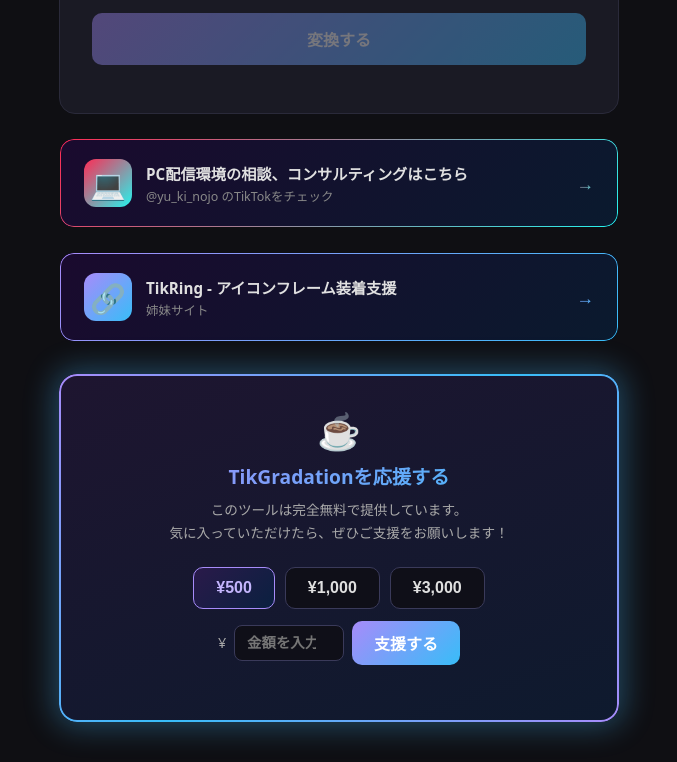
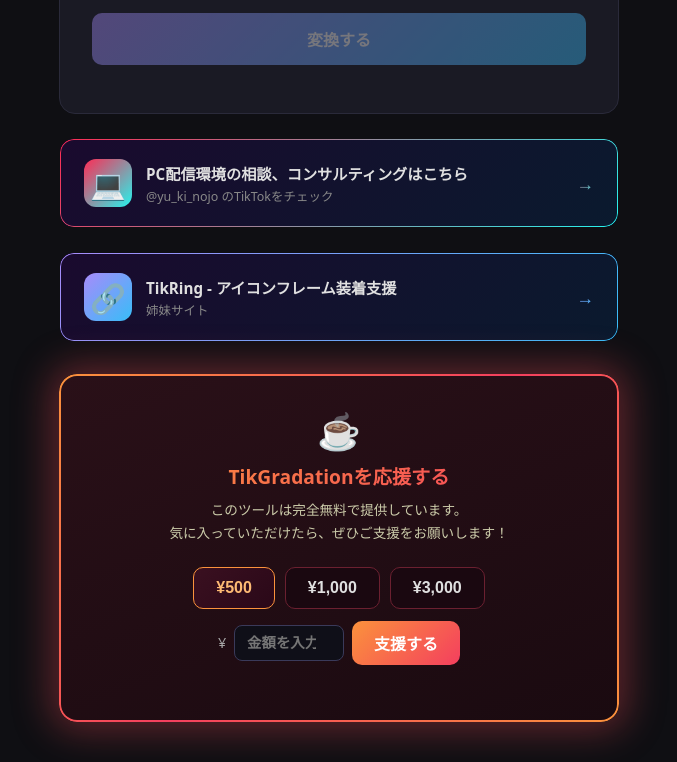
Before and after one commit to graphica-live/TikGradation, a website: page public/index.html in a window 1280 px wide. Both pictures are taken after a click on the button "¥500". Shown: the part 685-1447 px from the top of the page, without its empty margins (301-978 px from the left). Drawn offline with Linux system fonts and the light colour scheme.

Commit message:
Donate: change to warm orange-pink accent color

```diff
--- a/public/index.html
+++ b/public/index.html
@@ -201,14 +201,14 @@
 
     /* ─── 寄付カード ─────────────────────────────────────── */
     @keyframes donate-glow {
-      0%,100% { box-shadow: 0 0 18px 2px rgba(167,139,250,0.25); }
-      50%      { box-shadow: 0 0 32px 6px rgba(56,189,248,0.35); }
+      0%,100% { box-shadow: 0 0 22px 4px rgba(251,146,60,0.30); }
+      50%      { box-shadow: 0 0 40px 10px rgba(244,63,94,0.35); }
     }
     .donate-card {
       margin-top: 32px;
       width: 100%;
       max-width: 560px;
-      background: linear-gradient(160deg, #1e1530 0%, #0e1a2e 100%);
+      background: linear-gradient(160deg, #2a1018 0%, #1a0a10 100%);
       border-radius: 18px;
       padding: 32px 32px 28px;
       text-align: center;
@@ -221,7 +221,7 @@
       inset: 0;
       border-radius: 18px;
       padding: 2px;
-      background: linear-gradient(135deg, #a78bfa, #38bdf8, #a78bfa);
+      background: linear-gradient(135deg, #fb923c, #f43f5e, #fb923c);
       -webkit-mask: linear-gradient(#fff 0 0) content-box, linear-gradient(#fff 0 0);
       -webkit-mask-composite: xor;
       mask-composite: exclude;
@@ -234,14 +234,14 @@
     .donate-title {
       font-size: 1.2rem;
       font-weight: 800;
-      background: linear-gradient(135deg, #a78bfa, #38bdf8);
+      background: linear-gradient(135deg, #fb923c, #f43f5e);
       -webkit-background-clip: text;
       -webkit-text-fill-color: transparent;
       margin-bottom: 8px;
     }
     .donate-sub {
       font-size: 0.85rem;
-      color: #aaa;
+      color: #cca;
       margin-bottom: 22px;
       line-height: 1.7;
     }
@@ -253,9 +253,9 @@
     }
     .donate-btn {
       padding: 11px 22px;
-      border: 1.5px solid #3a3a5a;
+      border: 1.5px solid #6b2030;
       border-radius: 10px;
-      background: #0f0f18;
+      background: #1a0810;
       color: #e0e0e0;
       font-size: 1rem;
       font-weight: 700;
@@ -263,14 +263,14 @@
       transition: border-color 0.2s, background 0.2s, color 0.2s, transform 0.15s;
     }
     .donate-btn:hover:not(:disabled) {
-      border-color: #a78bfa;
-      background: #1a1030;
+      border-color: #fb923c;
+      background: #2a1018;
       transform: translateY(-2px);
     }
     .donate-btn.selected {
-      border-color: #a78bfa;
-      background: linear-gradient(135deg, #2a1a4a, #0a2040);
-      color: #c4b5fd;
+      border-color: #fb923c;
+      background: linear-gradient(135deg, #3a1020, #2a0818);
+      color: #fdba74;
     }
     .donate-btn:disabled { opacity: 0.4; cursor: not-allowed; }
     .donate-custom-wrap {
@@ -294,13 +294,13 @@
       outline: none;
       transition: border-color 0.2s;
     }
-    .donate-custom-input:focus { border-color: #a78bfa; }
-    .donate-custom-input.selected { border-color: #a78bfa; }
+    .donate-custom-input:focus { border-color: #fb923c; }
+    .donate-custom-input.selected { border-color: #fb923c; }
     .donate-go-btn {
       padding: 10px 22px;
       border: none;
       border-radius: 10px;
-      background: linear-gradient(135deg, #a78bfa, #38bdf8);
+      background: linear-gradient(135deg, #fb923c, #f43f5e);
       color: #fff;
       font-size: 1rem;
       font-weight: 700;
```
